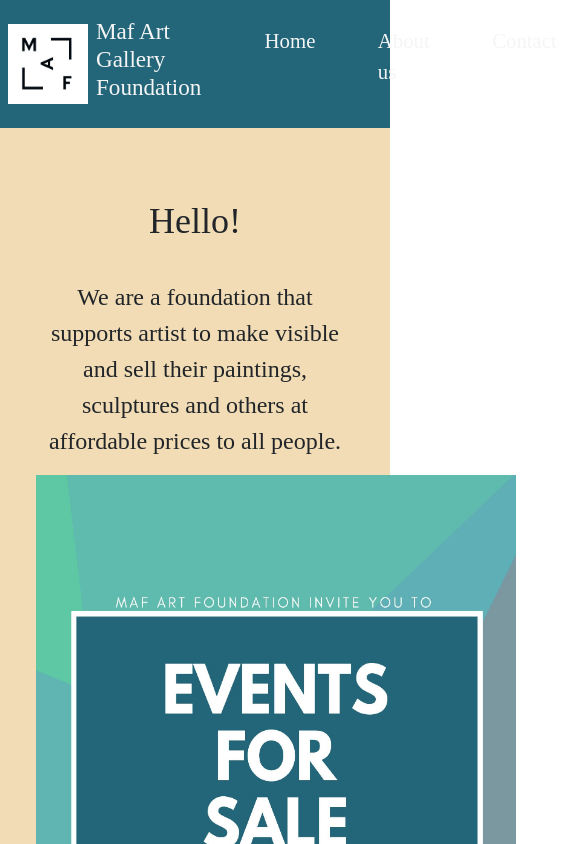
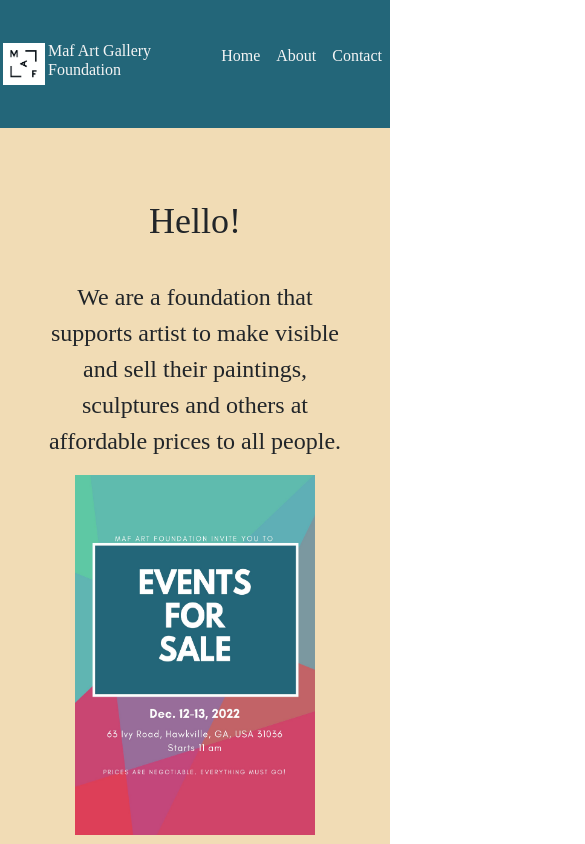
Before and after one commit to CamiAlvarado/Tarea-3, a plain HTML site: page index.html in a window 390 px wide. Shown: the top 844 px of the page, 585 px wide, since content can reach past the window. Drawn offline with nearby package versions, Linux system fonts and the light colour scheme; a web font is replaced by a local one.

Commit message:
Media queris ok

```diff
--- a/assets/sass/style.scss
+++ b/assets/sass/style.scss
@@ -5,16 +5,52 @@
 @import "./footer";
 
 body {
+
     grid-template-areas:
-    "nav"
-    "header"
-    "carousel"
-    "section"
-    "footer";
+        "nav"
+        "header"
+        "carousel"
+        "section"
+        "footer";
     font-family: 'Kurale', serif;
 }
 
 /*Tablet version*/
-
+@media(max-width: 920px) {
+    .section__cards {
+        display: grid;
+        grid-template-columns: 1fr 1fr;
+        justify-items: center;
+        align-items: center;
+    }
+}
 
 /*Mobile version*/
+@media(max-width: 620px) {
+
+    .nav__container--img img {
+        width: 3em;
+        height: 3em;
+        padding: 0.2em;
+    }
+    ul li {
+        padding: 0.5em 0.5em;
+        list-style: none;
+    }
+    nav h3 {
+        font-size: 1em;
+    }
+    .section__cards {
+        display: grid;
+        grid-template-columns: 1fr;
+        justify-items: center;
+        align-items: center;
+    }
+    .nav__menu {
+        font-size: 1em;
+    }
+    .header__forsale img {
+        width: 10em;
+        height: 15em;
+    }
+}
--- a/index.html
+++ b/index.html
@@ -33,7 +33,7 @@
             <div class="nav__menu">
                 <ul>
                     <li>Home</li>
-                    <li>About us</li>
+                    <li>About</li>
                     <li>Contact</li>
                 </ul>
             </div>
@@ -210,11 +210,11 @@
         <p>MafArtFoundation</p>
     </footer>
 
-    <!--script
+
     <script src="https://cdn.jsdelivr.net/npm/bootstrap@5.2.2/dist/js/bootstrap.bundle.min.js"
         integrity="sha384-OERcA2EqjJCMA+/3y+gxIOqMEjwtxJY7qPCqsdltbNJuaOe923+mo//f6V8Qbsw3"
         crossorigin="anonymous"></script>
-        -->
+
 </body>
 
 </html>
```
Also changed, not shown: assets/sass/style.css, 1 other file.
